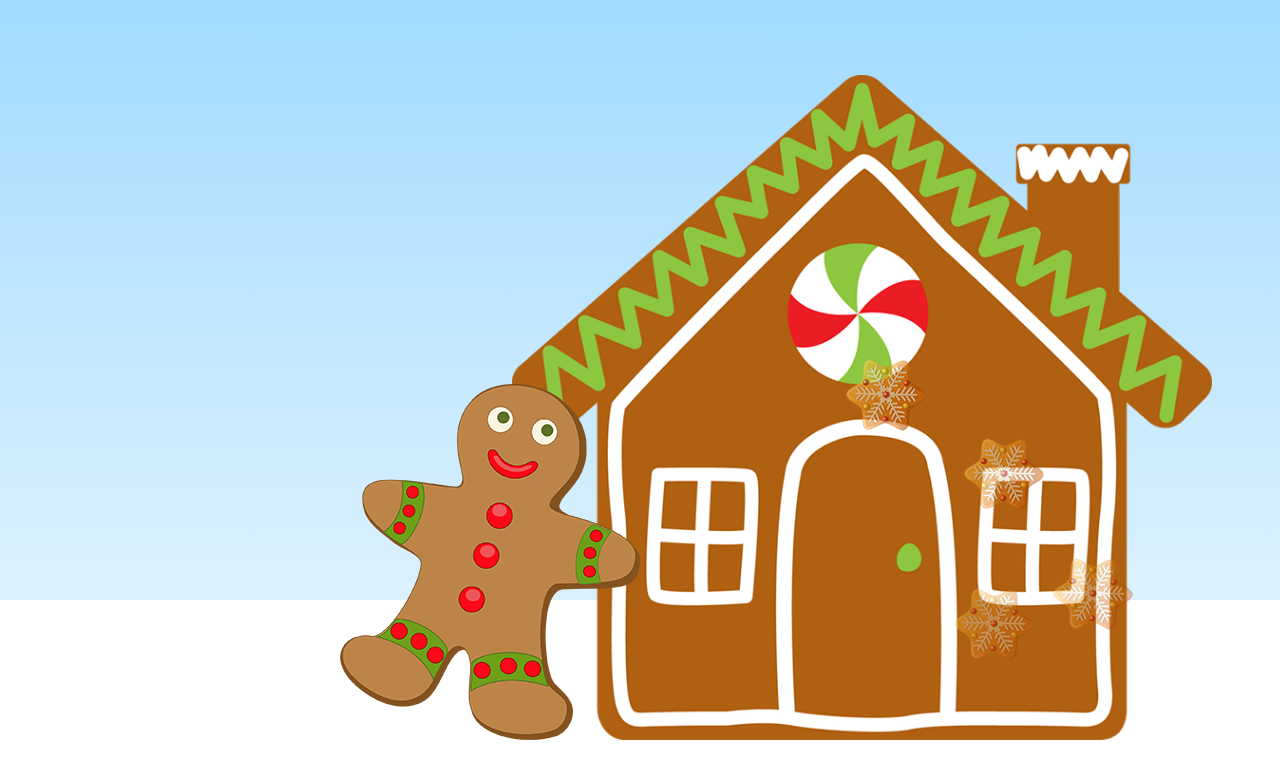
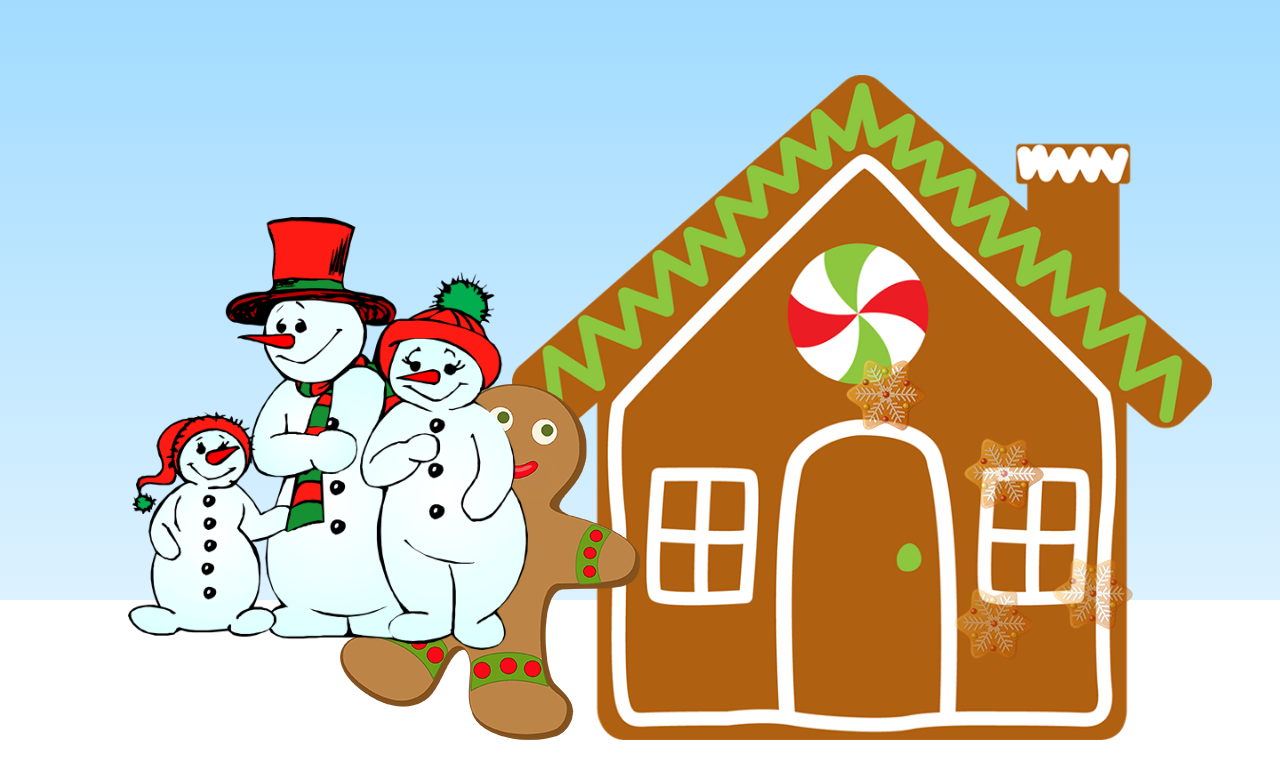
Before and after one commit to jessica-ascedia/holiday-animation-test, a website: page index.html in a window 1280 px wide. Drawn offline with nearby package versions, Linux system fonts and the light colour scheme.

Commit message:
Added santa and snowmen

```diff
--- a/index.html
+++ b/index.html
@@ -6,6 +6,8 @@
 	<body>
 		<img src="house.png" id="house" />
 		<img src="gingerbread.png" id="figure" />
+		<img src="carolers.png" id="group" />
+		<img src="santa.png" id="santa" />
 		<div class="snowbank"></div>
 		<script type="text/javascript" src="CSSPlugin.min.js"></script>
 		<script type="text/javascript" src="TweenLite.min.js"></script>
--- a/sass/styles.scss
+++ b/sass/styles.scss
@@ -33,7 +33,21 @@ body {
 	position: absolute;
 	bottom: 60px;
 	left: -700px;
-	z-index: -1;
+	z-index: 0;
+}
+
+#group {
+	width: 400px;
+	position: absolute;
+	bottom: 150px;
+	left: -400px;
+}
+
+#santa {
+	width: 432px;
+	position: absolute;
+	margin-left: -432px;
+	top: 100px;
 }
 
 .snowflake {
--- a/scripts.js
+++ b/scripts.js
@@ -1,6 +1,8 @@
 window.onload = function() {
 	var figure = document.getElementById('figure');
 	var house = document.getElementById('house');
+	var group = document.getElementById('group');
+	var flying = document.getElementById('santa');
 	var body = document.getElementsByTagName('body')[0];
 
 	//generate some snowflakes
@@ -53,15 +55,33 @@ window.onload = function() {
 		right: "50%"
 	}).to(house, 1, {
 		left: "40%"
-	}, '-=0.5');
+	}, '-=0.5').to(group,1, {
+		left: "10%"
+	});
 
-	//wiggling
+	//wiggling gingerbread man
 
 	figure.addEventListener('click', function() {
 		var movement = new TimelineLite();
 		movement.set(figure, {className: '+=wiggle'})
 		.set(figure, {className: '-=wiggle'}, '+=1');
 	});
+
+	//snowmen
+
+	var movement = new TimelineLite({
+		paused: true
+	});
+	movement.to(flying, 1, {
+		right: 0,
+		opacity: 0
+	});
+
+	group.addEventListener('click', function() {
+		movement.play(0);
+	});
+
+
 
 	//moving in and out of the house
 
```
Also changed, not shown: carolers.png (added), css/styles.css, santa.png (added).
